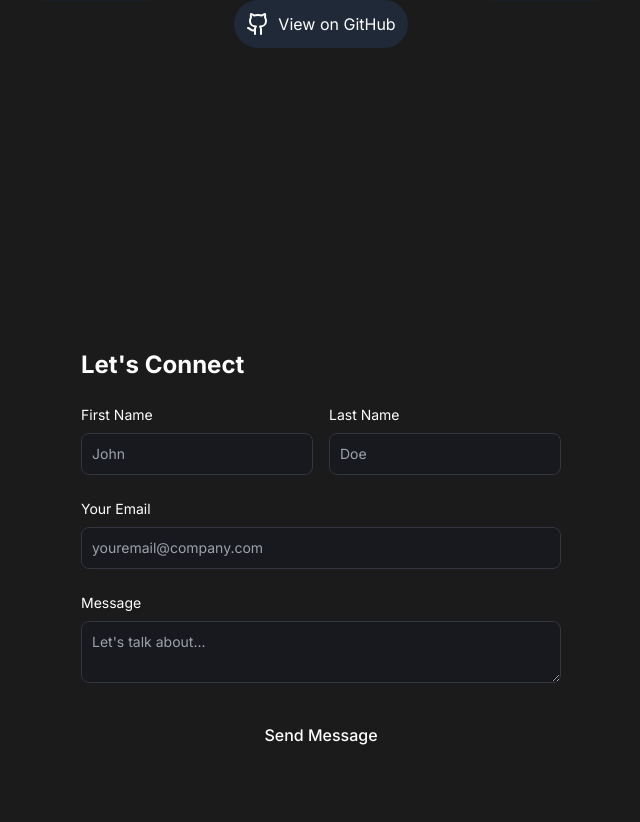
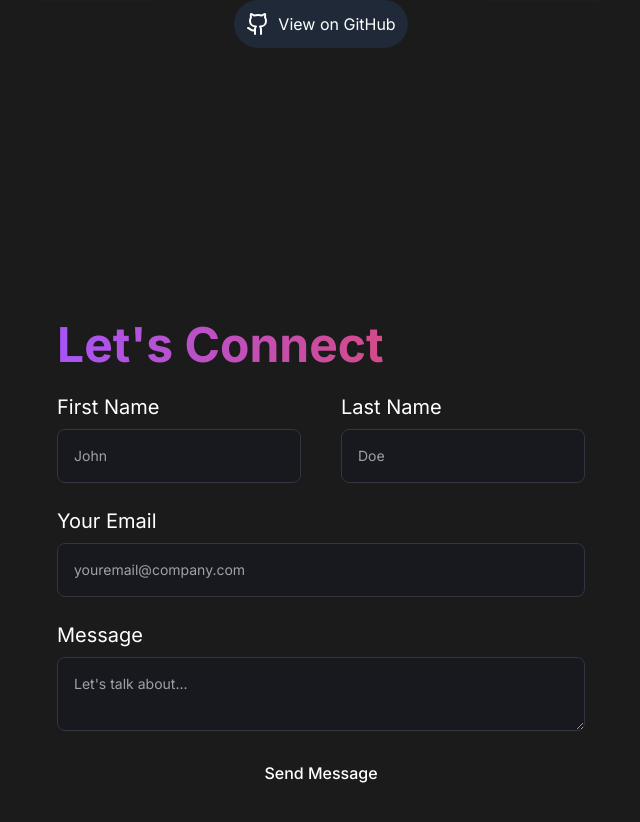
Before and after one commit to Jenas-Anton/Portfolio-Website, a Next.js app: page / in a window 1280 px wide. Shown: the part 2247-3069 px from the top of the page, without its empty margins (319-959 px from the left). Built offline with nearby package versions, Linux system fonts and the light colour scheme; no server answers.

Commit message:
Contact changes

```diff
--- a/src/app/main/ContactForm.jsx
+++ b/src/app/main/ContactForm.jsx
@@ -16,55 +16,55 @@ const EmailSection = () => {
   }
 
   return (
-    <section id="contact" className="py-24 px-4 max-w-2xl mx-auto">
-      <h5 className="text-2xl font-bold text-white mb-6">Let&apos;s Connect</h5>
+    <section id="contact" className="py-28 px-6 max-w-2xl mx-auto">
+      <h1 className="text-5xl font-bold text-transparent bg-clip-text bg-gradient-to-r from-purple-500 to-red-500 mb-6">Let&apos;s Connect</h1>
       <form onSubmit={handleSubmit} className="flex flex-col gap-6">
-        <div className="flex flex-col md:flex-row gap-4">
+        <div className="flex flex-col md:flex-row gap-10">
           <div className="flex-1">
-            <label htmlFor="firstName" className="text-white text-sm block mb-2">First Name</label>
+            <label htmlFor="firstName" className="text-white text-xl block mb-2">First Name</label>
             <input
               id="firstName"
               type="text"
               name="firstName"
               required
-              className="bg-[#18191E] border border-[#33353F] placeholder-[#9CA2A9] text-gray-100 text-sm rounded-lg w-full p-2.5"
+              className="bg-[#18191E] border border-[#33353F] placeholder-[#9CA2A9] text-gray-100 text-sm rounded-lg w-full p-4"
               placeholder="John"
             />
           </div>
 
           <div className="flex-1">
-            <label htmlFor="lastName" className="text-white text-sm block mb-2">Last Name</label>
+            <label htmlFor="lastName" className="text-white text-xl block mb-2">Last Name</label>
             <input
               id="lastName"
               type="text"
               name="lastName"
               required
-              className="bg-[#18191E] border border-[#33353F] placeholder-[#9CA2A9] text-gray-100 text-sm rounded-lg w-full p-2.5"
+              className="bg-[#18191E] border border-[#33353F] placeholder-[#9CA2A9] text-gray-100 text-sm rounded-lg w-full p-4"
               placeholder="Doe"
             />
           </div>
         </div>
 
         <div>
-          <label htmlFor="email" className="text-white text-sm block mb-2">Your Email</label>
+          <label htmlFor="email" className="text-white text-xl block mb-2">Your Email</label>
           <input
             id="email"
             type="email"
             name="email"
             required
-            className="bg-[#18191E] border border-[#33353F] placeholder-[#9CA2A9] text-gray-100 text-sm rounded-lg w-full p-2.5"
+            className="bg-[#18191E] border border-[#33353F] placeholder-[#9CA2A9] text-gray-100 text-sm rounded-lg w-full p-4"
             placeholder="youremail@company.com"
           />
           <ValidationError prefix="Email" field="email" errors={state.errors} />
         </div>
 
         <div>
-          <label htmlFor="message" className="text-white text-sm block mb-2">Message</label>
+          <label htmlFor="message" className="text-white text-xl block mb-2">Message</label>
           <textarea
             id="message"
             name="message"
             required
-            className="bg-[#18191E] border border-[#33353F] placeholder-[#9CA2A9] text-gray-100 text-sm rounded-lg w-full p-2.5"
+            className="bg-[#18191E] border border-[#33353F] placeholder-[#9CA2A9] text-gray-100 text-sm rounded-lg w-full p-4"
             placeholder="Let's talk about..."
           />
           <ValidationError prefix="Message" field="message" errors={state.errors} />
@@ -73,7 +73,7 @@ const EmailSection = () => {
         <button
           type="submit"
           disabled={state.submitting}
-          className="bg-primary-500 hover:bg-primary-600 text-white font-medium py-2.5 px-5 rounded-lg"
+          className="bg-primary-500 hover:bg-primary-600 text-white font-medium py-100 px-10 rounded-lg"
         >
           Send Message
         </button>
```
